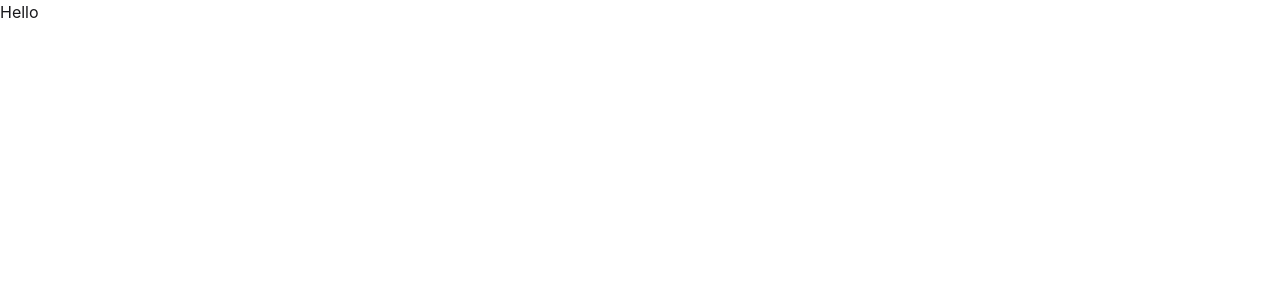
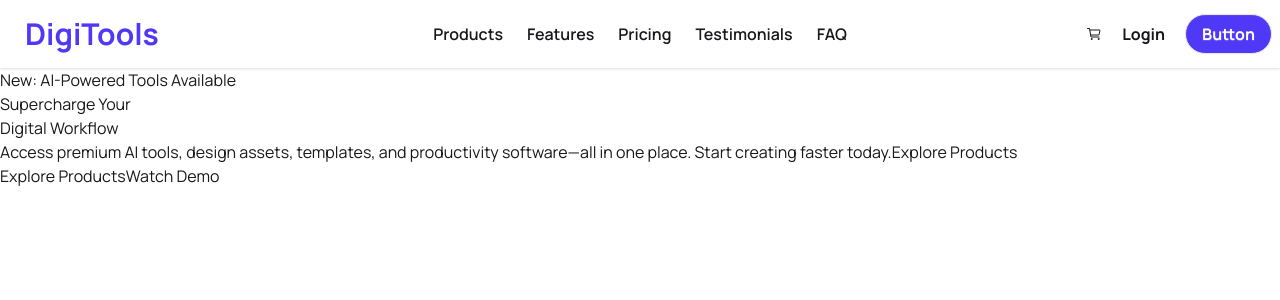
Before and after one commit to naheunpranto/Digitools-Platform, a React (Vite) app: page / in a window 1280 px wide. Shown: the top 300 px of the page. Built offline with nearby package versions, Linux system fonts and the light colour scheme.

Commit message:
Navbar designed according to Figma and cart icon displayed (initially empty)

```diff
--- a/package.json
+++ b/package.json
@@ -13,6 +13,7 @@
     "@tailwindcss/vite": "^4.2.4",
     "react": "^19.2.5",
     "react-dom": "^19.2.5",
+    "react-icons": "^5.6.0",
     "tailwindcss": "^4.2.4"
   },
   "devDependencies": {
--- /dev/null
+++ b/public/productData.json
@@ -0,0 +1,130 @@
+[
+  {
+    "id": 1,
+    "name": "Resume Builder Pro",
+    "description": "Create professional resumes in minutes\nOptimized for ATS systems",
+    "price": 9,
+    "period": "monthly",
+    "tag": "popular",
+    "tagType": "popular",
+    "features": [
+      "100+ templates",
+      "ATS optimization",
+      "Export to PDF",
+      "Custom sections"
+    ],
+    "icon": "https://cdn-icons-png.flaticon.com/512/3135/3135715.png"
+  },
+  {
+    "id": 2,
+    "name": "AI Content Writer",
+    "description": "Generate high-quality content instantly\nPerfect for blogs and marketing",
+    "price": 19,
+    "period": "monthly",
+    "tag": "best seller",
+    "tagType": "best seller",
+    "features": [
+      "SEO optimized content",
+      "Multiple tones",
+      "Long-form writing",
+      "Plagiarism free"
+    ],
+    "icon": "https://cdn-icons-png.flaticon.com/512/2920/2920244.png"
+  },
+  {
+    "id": 3,
+    "name": "Portfolio Maker",
+    "description": "Build stunning portfolios easily\nNo coding required",
+    "price": 0,
+    "period": "one-time",
+    "tag": "new",
+    "tagType": "new",
+    "features": [
+      "Drag & drop builder",
+      "Responsive design",
+      "Custom domains",
+      "Live preview"
+    ],
+    "icon": "https://cdn-icons-png.flaticon.com/512/1828/1828919.png"
+  },
+  {
+    "id": 4,
+    "name": "Design Kit UI",
+    "description": "Modern UI components for developers\nSpeed up your design workflow",
+    "price": 29,
+    "period": "one-time",
+    "tag": "popular",
+    "tagType": "popular",
+    "features": [
+      "500+ UI components",
+      "Figma & React support",
+      "Dark mode ready",
+      "Regular updates"
+    ],
+    "icon": "https://cdn-icons-png.flaticon.com/512/906/906175.png"
+  },
+  {
+    "id": 5,
+    "name": "SEO Analyzer Tool",
+    "description": "Analyze website SEO performance\nImprove ranking with insights",
+    "price": 15,
+    "period": "monthly",
+    "tag": "best seller",
+    "tagType": "best seller",
+    "features": [
+      "Keyword analysis",
+      "Site audit",
+      "Competitor tracking",
+      "Backlink monitoring"
+    ],
+    "icon": "https://cdn-icons-png.flaticon.com/512/2913/2913465.png"
+  },
+  {
+    "id": 6,
+    "name": "Code Snippet Manager",
+    "description": "Organize and reuse code snippets\nBoost developer productivity",
+    "price": 5,
+    "period": "monthly",
+    "tag": "new",
+    "tagType": "new",
+    "features": [
+      "Cloud sync",
+      "Multi-language support",
+      "Search & tags",
+      "Team sharing"
+    ],
+    "icon": "https://cdn-icons-png.flaticon.com/512/2721/2721293.png"
+  },
+  {
+    "id": 7,
+    "name": "Analytics Dashboard",
+    "description": "Track user behavior in real-time\nMake data-driven decisions",
+    "price": 49,
+    "period": "yearly",
+    "tag": "popular",
+    "tagType": "popular",
+    "features": [
+      "Real-time analytics",
+      "Custom reports",
+      "User segmentation",
+      "API integration"
+    ],
+    "icon": "https://cdn-icons-png.flaticon.com/512/1828/1828884.png"
+  },
+  {
+    "id": 8,
+    "name": "Email Marketing Suite",
+    "description": "Automate your email campaigns\nIncrease conversions easily",
+    "price": 25,
+    "period": "monthly",
+    "tag": "best seller",
+    "tagType": "best seller",
+    "features": [
+      "Email templates",
+      "Automation workflows",
+      "A/B testing",
+      "Subscriber management"
+    ],
+    "icon": "https://cdn-icons-png.flaticon.com/512/561/561127.png"
+  }
+]
--- a/src/App.jsx
+++ b/src/App.jsx
@@ -1,11 +1,15 @@
 
 import './App.css'
+import Banner from './components/Banner/Banner'
+import Navbar from './components/Navbar/Navbar'
 
 function App() {
 
   return (
-    <>
-      <h1>Hello</h1>
+    < >
+      <Navbar />
+
+      <Banner/>
     </>
   )
 }
--- /dev/null
+++ b/src/components/Banner/Banner.jsx
@@ -0,0 +1,26 @@
+
+const Banner = () => {
+    return (
+        <div>
+            {/* Left side section */}
+            <div>
+                <h2>New: AI-Powered Tools Available</h2>
+                <h1>Supercharge Your <br /> Digital Workflow</h1>
+                <p>Access premium AI tools, design assets, templates, and productivity software—all in one place. Start creating faster today.Explore Products</p>
+
+                <div>
+                    <button>Explore Products</button>
+                    <button>Watch Demo</button>
+                </div>
+            </div>
+
+
+            {/* Right side section */}
+            <div>
+                <img src="" alt="" />
+            </div>
+        </div>
+    );
+};
+
+export default Banner;
--- /dev/null
+++ b/src/components/Navbar/Navbar.jsx
@@ -0,0 +1,82 @@
+import { IoCartOutline } from "react-icons/io5";
+
+const Navbar = () => {
+  return (
+    <div className="shadow-sm">
+      <div className="navbar bg-base-100 container mx-auto">
+        <div className="navbar-start">
+          <div className="dropdown">
+            <div tabIndex={0} role="button" className="btn btn-ghost lg:hidden">
+              <svg
+                xmlns="http://www.w3.org/2000/svg"
+                className="h-5 w-5"
+                fill="none"
+                viewBox="0 0 24 24"
+                stroke="currentColor"
+              >
+                {" "}
+                <path
+                  strokeLinecap="round"
+                  strokeLinejoin="round"
+                  strokeWidth="2"
+                  d="M4 6h16M4 12h8m-8 6h16"
+                />{" "}
+              </svg>
+            </div>
+            <ul
+              tabIndex="0"
+              className="menu menu-sm dropdown-content bg-base-100 rounded-box z-1 mt-3 w-52 p-2 shadow font-semibold text-[16px]"
+            >
+              <li>
+                <a href="">Products</a>
+              </li>
+              <li>
+                <a href="">Features</a>
+              </li>
+              <li>
+                <a href="">Pricing</a>
+              </li>
+              <li>
+                <a href="">Testimonials</a>
+              </li>
+              <li>
+                <a href="">FAQ</a>
+              </li>
+            </ul>
+          </div>
+          <a className="btn btn-ghost text-xl md:text-[30px] text-[#4F39F6] font-bold">
+            DigiTools
+          </a>
+        </div>
+        <div className="navbar-center hidden lg:flex">
+          <ul className="menu menu-horizontal px-1 font-semibold text-[16px]">
+            <li>
+              <a href="">Products</a>
+            </li>
+            <li>
+              <a href="">Features</a>
+            </li>
+            <li>
+              <a href="">Pricing</a>
+            </li>
+            <li>
+              <a href="">Testimonials</a>
+            </li>
+            <li>
+              <a href="">FAQ</a>
+            </li>
+          </ul>
+        </div>
+        <div className="navbar-end flex gap-5">
+          <IoCartOutline />
+          <span className="font-bold hidden sm:block">Login</span>
+          <a className="btn bg-[#4F39F6] text-white font-bold text-[16px] rounded-3xl">
+            Button
+          </a>
+        </div>
+      </div>
+    </div>
+  );
+};
+
+export default Navbar;
--- a/src/index.css
+++ b/src/index.css
@@ -1,2 +1,8 @@
+@import url('https://fonts.googleapis.com/css2?family=Manrope:wght@200..800&display=swap');
+
 @import "tailwindcss";
 @import "daisyui/daisyui.css";
+
+*{
+  font-family: "Manrope", sans-serif;
+}
```
Also changed, not shown: src/assets/banner.png (added), 1 other file (tests, documents, lock files or other folders).
